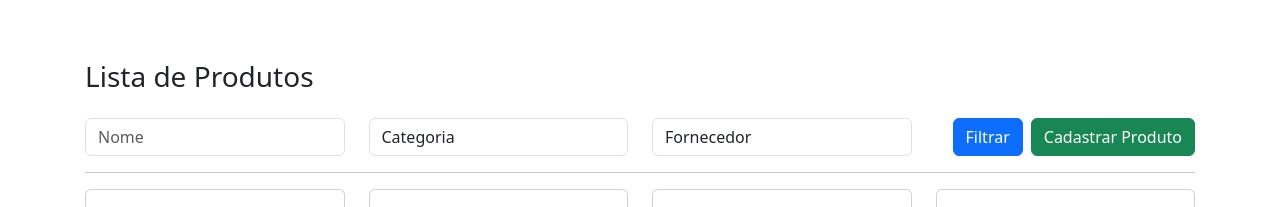
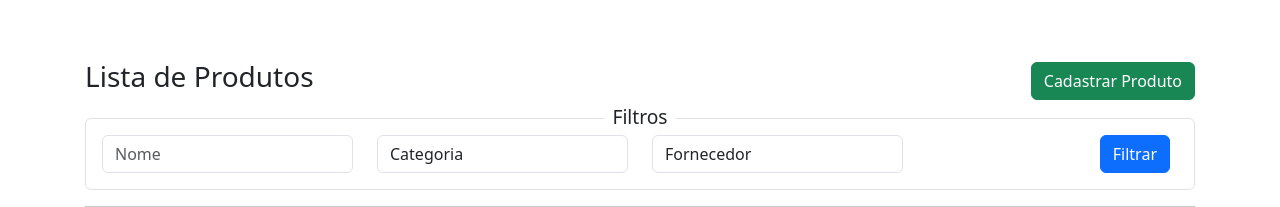
Before and after one commit to magalhaesmth/itohookah-django, a Django app: template cadastros/templates/cadastros/list/produto.html in a window 1280 px wide. Shown: the part 16-223 px from the top of the page. Run offline with Django 4.2, Linux system fonts and the light colour scheme; the template is opened without the code that fills it: values that come from a table or form of the project are taken from there, others are empty; data comes from the database, SQL or seed files in the repository; parts of the project's set-up code (start-up, migrations or seed data) failed here and were passed over; some libraries are stand-ins or nearby versions.

Commit message:
Adicionando fieldset nos filtros da listagem de produtos

```diff
--- a/cadastros/templates/cadastros/list/produto.html
+++ b/cadastros/templates/cadastros/list/produto.html
@@ -3,9 +3,15 @@
 {% load static %}
 
 {% block conteudo %}
+
 <div class="row justify-content-center align-items-center mt-3">
-    <div class="col-md-12">
+    <div class="col-md-10">
         <h3 class="">Lista de Produtos</h3>
+    </div>
+    <div class="col-md d-flex justify-content-end">
+        <a href="{% url 'cadastrar-produto' %}" class="btn btn-success d-flex align-items-center">
+            Cadastrar Produto
+        </a>
     </div>
 </div>
 
@@ -23,6 +29,8 @@
 <!-- Formulário de Filtro -->
 <div class="row mt-3">
     <div class="col-md-12">
+        <fieldset class="border p-3 rounded position-relative" style="padding-top: 1.5rem;">
+            <legend class="w-auto px-2 text-center position-absolute" style="top: -1rem; left: 50%; transform: translateX(-50%); font-size: 1.2rem; background: white;">Filtros</legend>
             <form method="GET" class="d-flex">
                 <div class="row flex-grow-1">
                     <div class="col-md-3">
@@ -50,12 +58,10 @@
                     </div>
                     <div class="col-md-3 d-flex align-items-center justify-content-end">
                         <button type="submit" class="btn btn-primary me-2">Filtrar</button>
-                    <a href="{% url 'cadastrar-produto' %}" class="btn btn-success d-flex align-items-center">
-                        Cadastrar Produto
-                    </a>
                     </div>
                 </div>
             </form>
+        </fieldset>
     </div>
 </div>
 
```
Lines whose indentation alone changed are shown as unchanged.
